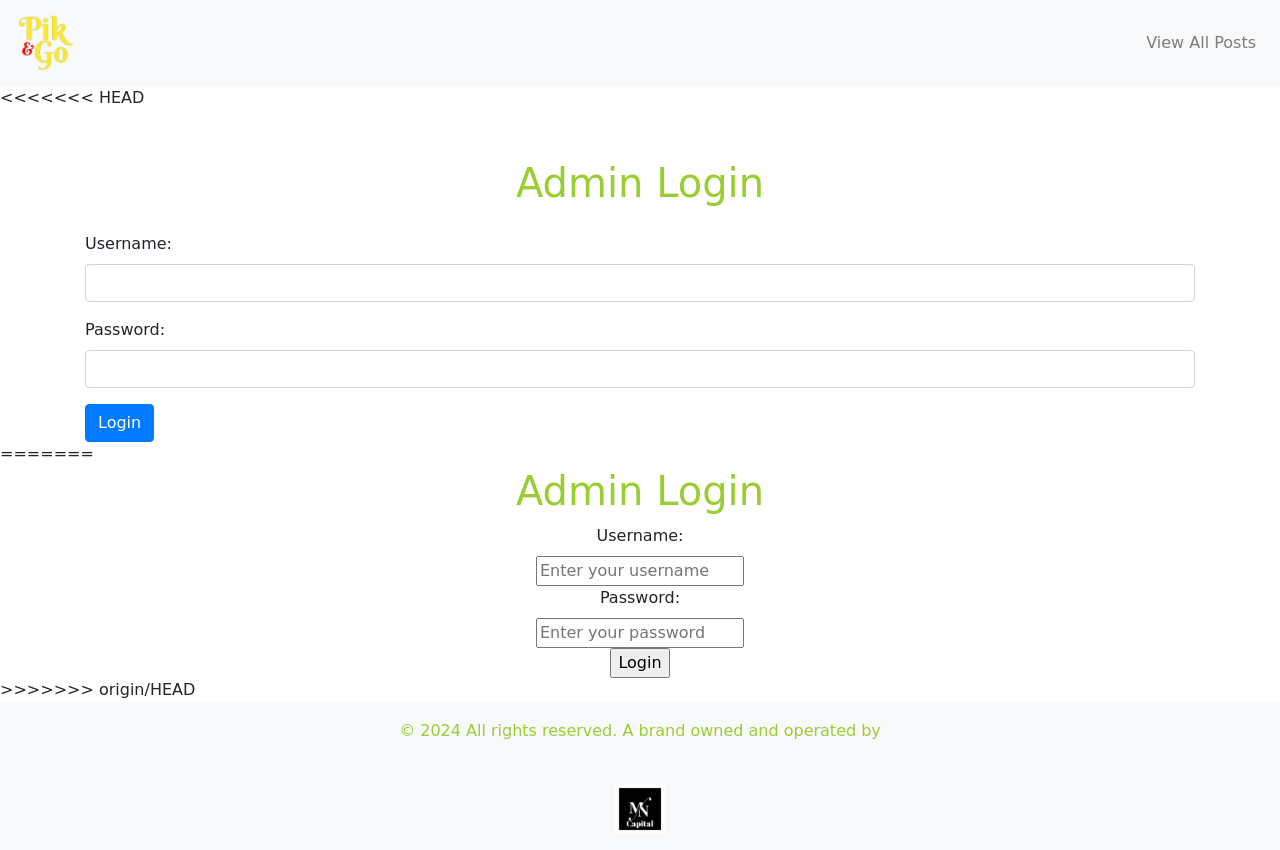
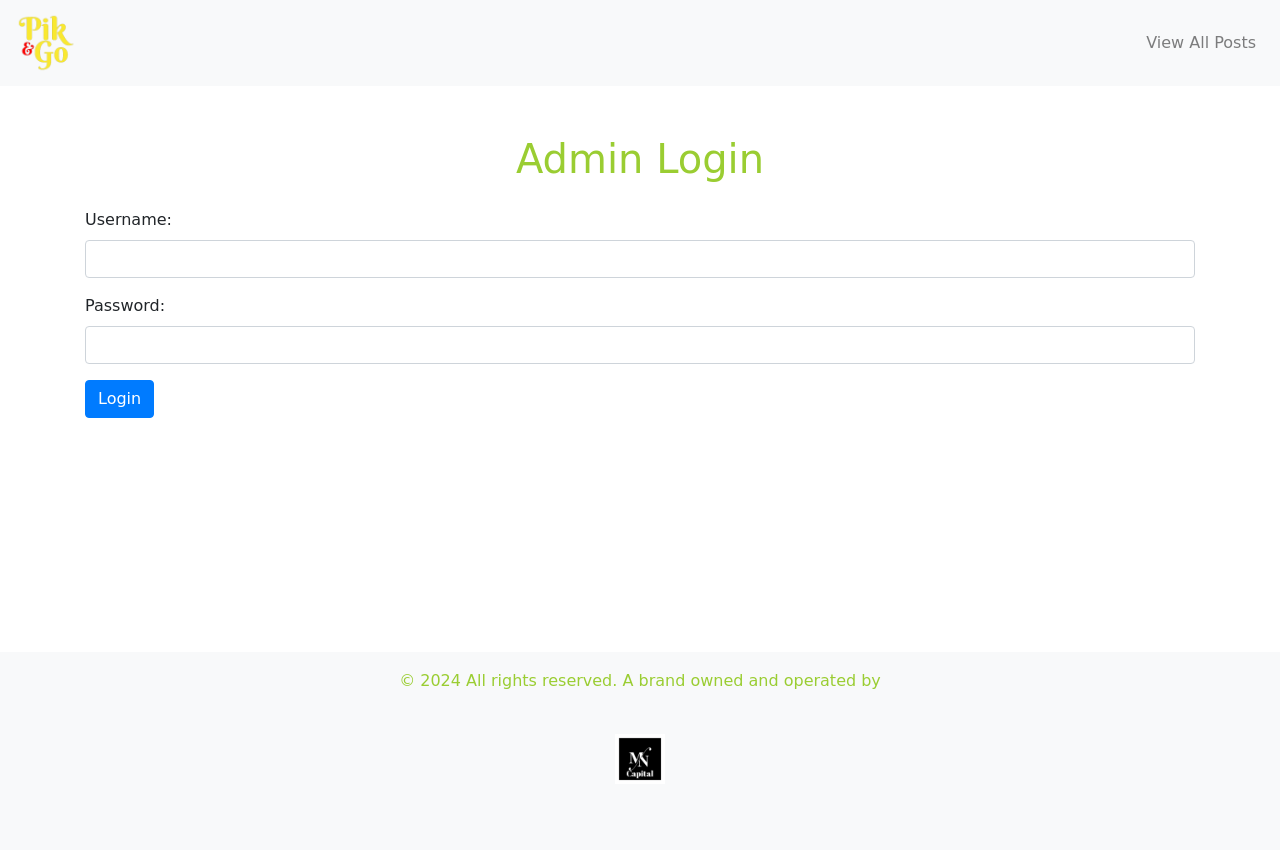
Before and after one commit to n-mbachia/projects, a Flask app: page /admin/login in a window 1280 px wide. After the commit the page ends 780 px from the top, so only its background shows below. Run offline with Flask 3, Linux system fonts and the light colour scheme; some libraries are stand-ins or nearby versions; some web fonts are replaced.

Commit message:
Refactor admin login page solving merge conflicts

```diff
--- a/flask_app/mn_pikngo_app/templates/admin_login.html
+++ b/flask_app/mn_pikngo_app/templates/admin_login.html
@@ -5,7 +5,6 @@
 {% block title %}Admin Login{% endblock %}
 
 {% block content %}
-<<<<<<< HEAD
     <div class="container">
         <h1 class="mt-5">Admin Login</h1>
 
@@ -23,19 +22,4 @@
             <button type="submit" class="btn btn-primary">Login</button>
         </form>
     </div>
-=======
-    <h1 style="text-align: center;">Admin Login</h1>
-
-    <form method="post" action="{{ url_for('admin_login') }}" style="text-align: center;">
-        <label for="username">Username:</label>
-        <br>
-        <input type="text" name="username" required placeholder="Enter your username" style="background-color: smoke;">
-        <br>
-        <label for="password">Password:</label>
-        <br>
-        <input type="password" name="password" required placeholder="Enter your password" style="background-color: smoke;">
-        <br>
-        <input type="submit" value="Login">
-    </form>
->>>>>>> origin/HEAD
 {% endblock %}
```
Also changed, not shown: instance/site.db (added).
